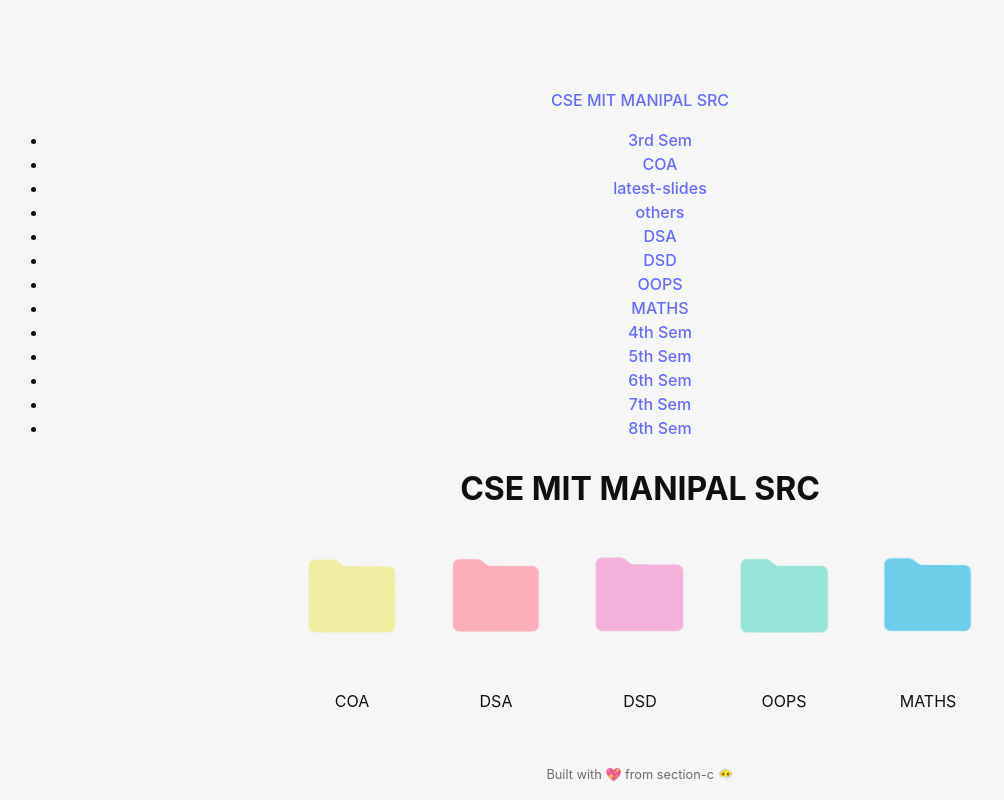
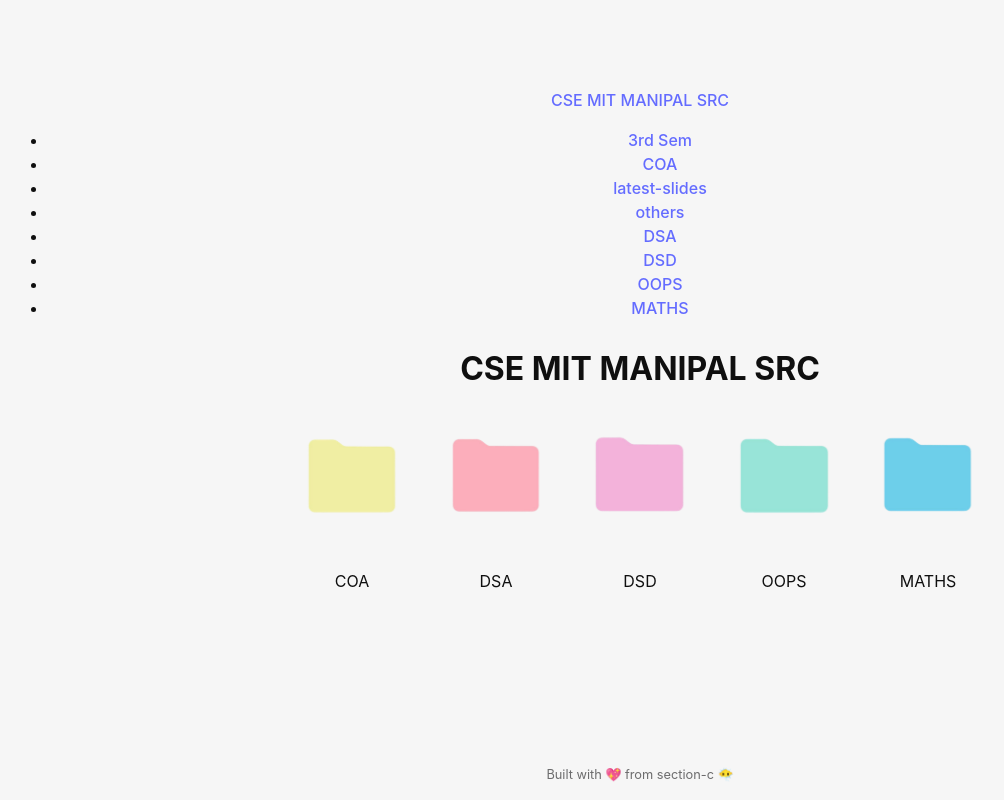
Before and after one commit to ninetynin/cs-src, a SvelteKit app: page / in a window 1280 px wide. Shown: the whole page, without its empty margins (0-1004 px from the left). Built offline with nearby package versions, Linux system fonts and the light colour scheme.

Commit message:
Update +layout.svelte

```diff
--- a/src/routes/+layout.svelte
+++ b/src/routes/+layout.svelte
@@ -14,11 +14,11 @@
         <li><a href="/3rdsem/dsd">DSD</a></li>
         <li><a href="/3rdsem/oops">OOPS</a></li>
         <li><a href="/3rdsem/maths">MATHS</a></li>
-      <li><a href="/4thsem">4th Sem</a></li>
+      <!-- <li><a href="/4thsem">4th Sem</a></li>
       <li><a href="/5thsem">5th Sem</a></li>
       <li><a href="/6thsem">6th Sem</a></li>
       <li><a href="/7thsem">7th Sem</a></li>
-      <li><a href="/8thsem">8th Sem</a></li>
+      <li><a href="/8thsem">8th Sem</a></li> -->
     </ul>
   </nav>
   <slot> </slot>
```
